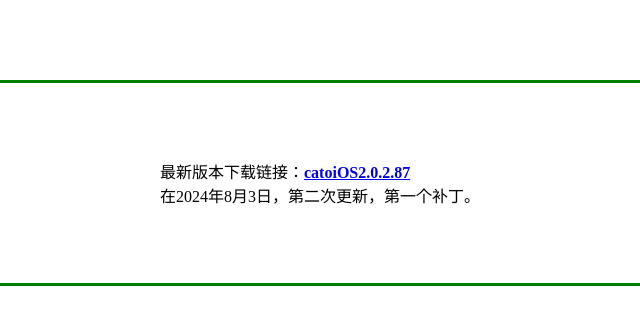
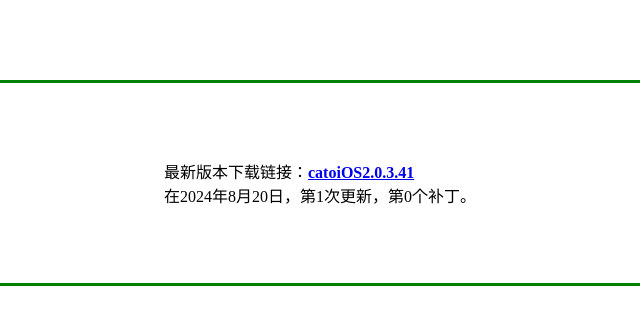
Before and after one commit to mcr130102OIer/catoiOS, a plain HTML site: page download/index.html in a window 1280 px wide. Shown: the full height of the page, 320-960 px from the left. Drawn offline with Linux system fonts and the light colour scheme.

Commit message:
Update index.html

```diff
--- a/download/index.html
+++ b/download/index.html
@@ -23,6 +23,6 @@
 <body>
     <h1>Download</h1>
 <div class="center">
-  <p>最新版本下载链接：<b><a href="https://pan.huang1111.cn/s/75k3Big" title="mcr130102开发，这个网站也是我建的信吧">catoiOS2.0.2.87</a></b>
-<br />在2024年8月3日，第二次更新，第一个补丁。</p>
+  <p>最新版本下载链接：<b><a href="https://pan.huang1111.cn/s/2v3WXTN" title="mcr130102开发，这个网站也是我建的信吧">catoiOS2.0.3.41</a></b>
+<br />在2024年8月20日，第1次更新，第0个补丁。</p>
 </div>
```
